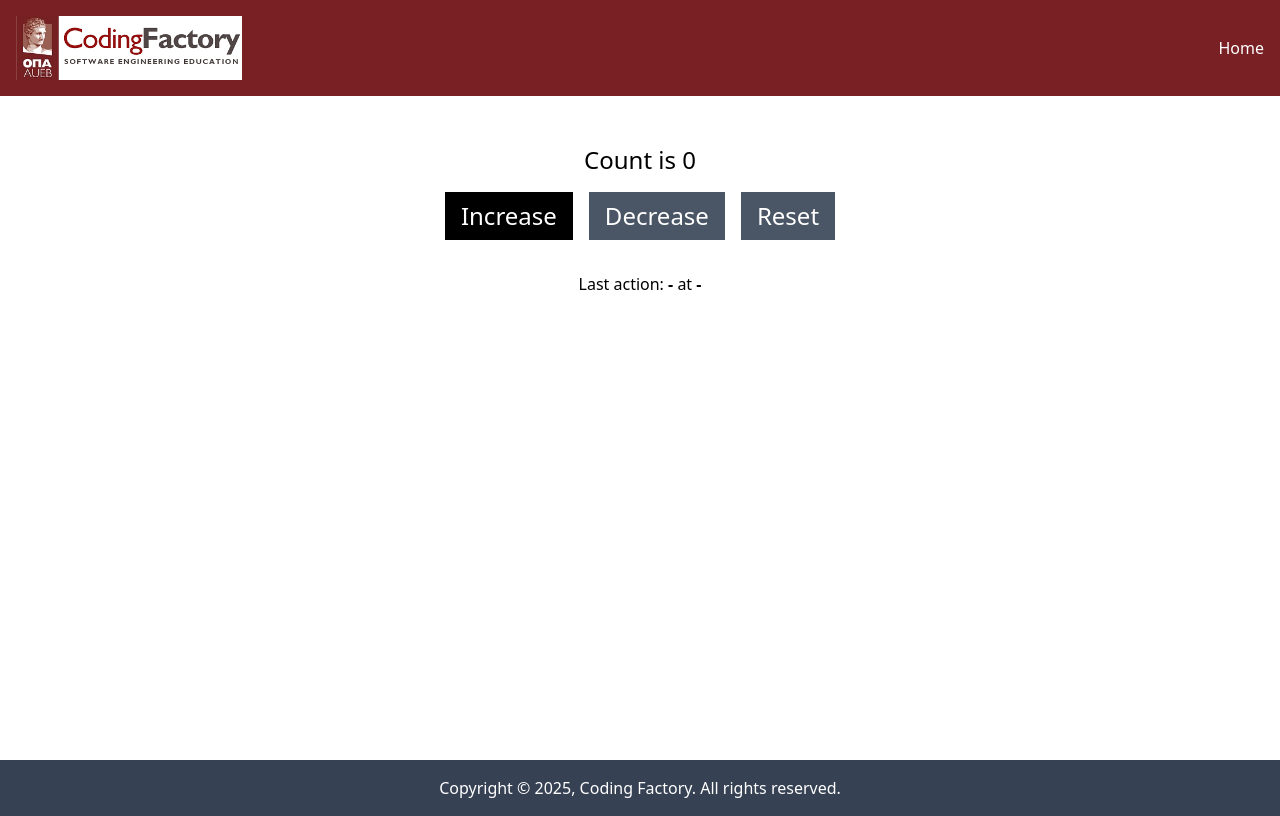
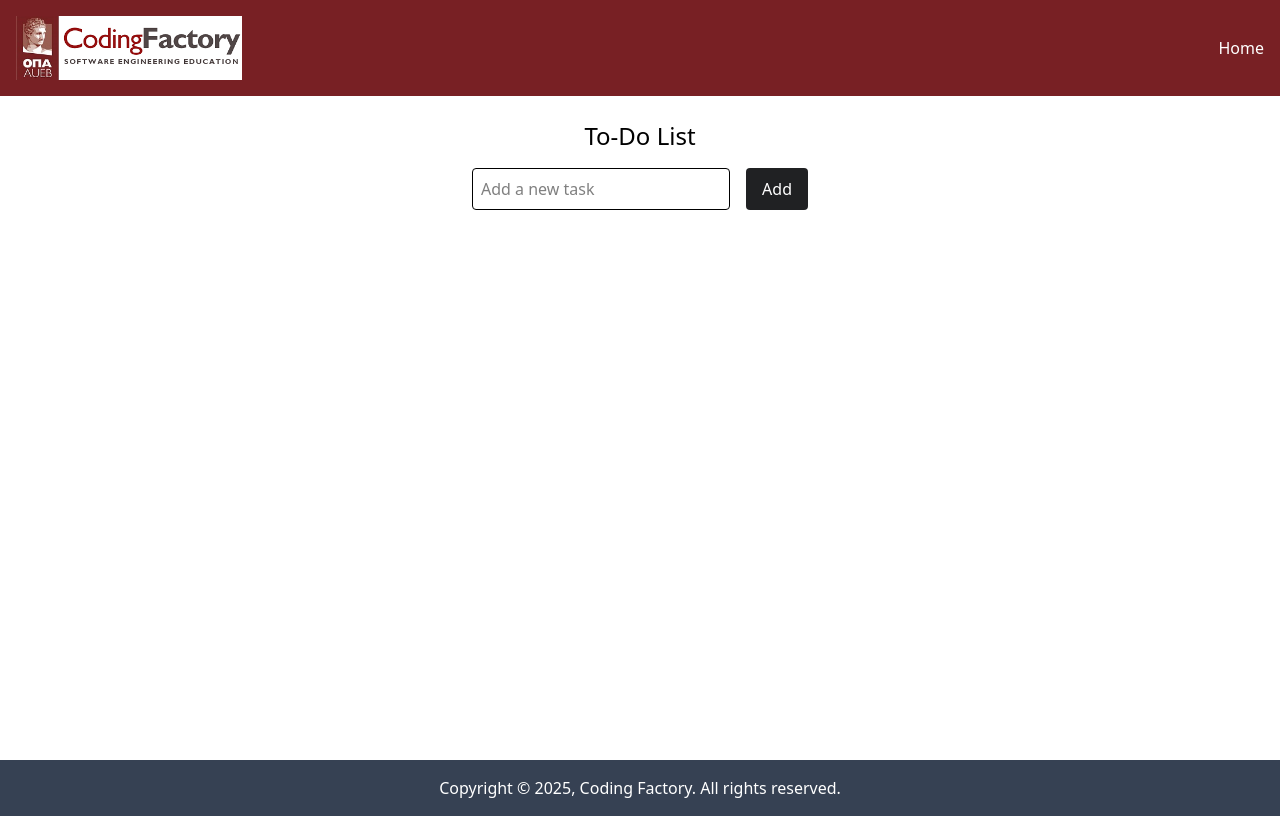
Before and after one commit to StavriannaLeon/react-intro, a React (Vite) app: page / in a window 1280 px wide. Built offline with nearby package versions, Linux system fonts and the light colour scheme.

Commit message:
feat: create to-do app

```diff
--- a/src/App.tsx
+++ b/src/App.tsx
@@ -13,7 +13,8 @@
 // import CounterAdvanced from "./components/CounterAdvanced.tsx";
 // import CounterWithCustomHook from "./components/CounterWithCustomHook.tsx";
 // import CounterAdvancedWithCustomHook from "./components/CounterAdvancedWithCustomHook.tsx";
-import CounterWithReducer from "./components/CounterWithReducer.tsx";
+// import CounterWithReducer from "./components/CounterWithReducer.tsx";
+import Todo from "./components/Todo/Todo.tsx";
 
 function App() {
 
@@ -37,7 +38,8 @@
             {/*<CounterAdvanced/>*/}
             {/*<CounterWithCustomHook/>*/}
             {/*<CounterAdvancedWithCustomHook/>*/}
-            <CounterWithReducer/>
+            {/*<CounterWithReducer/>*/}
+            <Todo/>
         </Layout>
     </>
   )
--- /dev/null
+++ b/src/components/Todo/Todo.tsx
@@ -0,0 +1,49 @@
+//ToDo: create a function with useReducer
+
+import {useReducer} from "react";
+import TodoForm from "./TodoForm.tsx";
+import TodoList from "./TodoList.tsx";
+
+type TodoProps = {
+    id: number
+    text: string
+}
+
+type Action =
+    | {type: "ADD"; payload: string}
+    | {type: "DELETE"; payload: number}
+
+const todoReducer = (state: TodoProps[], action: Action): TodoProps[] => {
+    switch (action.type) {
+        case "ADD":
+            const newTodo: TodoProps = {
+                id: Date.now(),
+                text: action.payload
+            }
+            return [...state, newTodo]
+            // ... : spread operator
+            // state is an array of existing todos (TodoProps[]).
+            // ...state spreads (or unpacks) all the elements of the state array into a new array.
+            // newTodo is then added to the end of that new array. => Immutability
+        case "DELETE":
+            return state.filter(todo => todo.id !== action.payload)
+        default:
+            return state
+    }
+}
+
+const Todo = () => {
+    const [todos, dispatch] = useReducer(todoReducer, [])
+
+    return (
+        <>
+            <div className="max-w-sm mx-auto p-6">
+                <h1 className="text-center text-2xl mb-4">To-Do List</h1>
+                <TodoForm dispatch={dispatch}/>
+                <TodoList todos={todos} dispatch={dispatch}/>
+            </div>
+        </>
+    )
+}
+
+export default Todo
--- /dev/null
+++ b/src/components/Todo/TodoForm.tsx
@@ -0,0 +1,53 @@
+import React, {useState} from "react";
+
+type Action =
+    | {type: "ADD"; payload: string}
+    | {type: "DELETE"; payload: number}
+
+
+type TodoFormProps = {
+    dispatch: React.Dispatch<Action>
+}
+
+const TodoForm = ({dispatch}: TodoFormProps) => {
+
+    const [text, setText] = useState("")
+
+    const handleChange = (e: React.ChangeEvent<HTMLInputElement>) => {
+        setText(e.target.value)
+    }
+
+    const handleSubmit = (e: React.FormEvent) => {
+        e.preventDefault() // page doesn't refresh
+        if (text.trim() !== "") {
+            dispatch({type: "ADD", payload: text})
+            setText("") // reset the input
+        }
+    }
+
+    return (
+        <>
+            <form
+                action=""
+                className="flex gap-4 mb-4"
+                onSubmit={handleSubmit}
+            >
+                <input
+                    type="text"
+                    value={text}
+                    onChange={handleChange}
+                    className="flex-1 border p-2 rounded"
+                    placeholder="Add a new task"
+                />
+                <button
+                    type="submit"
+                    className="bg-custom-dark-gray text-white px-4 py-2 rounded"
+                >
+                    Add
+                </button>
+            </form>
+        </>
+    )
+}
+
+export default TodoForm;
--- /dev/null
+++ b/src/components/Todo/TodoList.tsx
@@ -0,0 +1,40 @@
+import React from "react";
+import {Trash2} from "lucide-react";
+
+type Todo = {
+    id: number,
+    text: string,
+}
+
+type TodoListProps = {
+    todos: Todo[]
+    dispatch: React.Dispatch<{type: "DELETE", payload: number}>
+}
+
+const TodoList = ({todos, dispatch}: TodoListProps) => {
+
+    const handleDelete = (id: number) => () => {
+        dispatch({type: "DELETE", payload: id})
+    }
+
+    return (
+        <>
+            <ul className="space-y-2">
+                {todos.map(todo => (
+                    <li key={todo.id} className="flex items-center justify-between bg-gray-100 p-2 rounded">
+                        <span>{todo.text}</span>
+                        <button
+                            onClick={handleDelete(todo.id)}
+                            className="text-custom-dark-red"
+                        >
+                            <Trash2 size={18}/>
+                        </button>
+                    </li>
+                    )
+                )}
+            </ul>
+        </>
+    )
+}
+
+export default TodoList;
```
